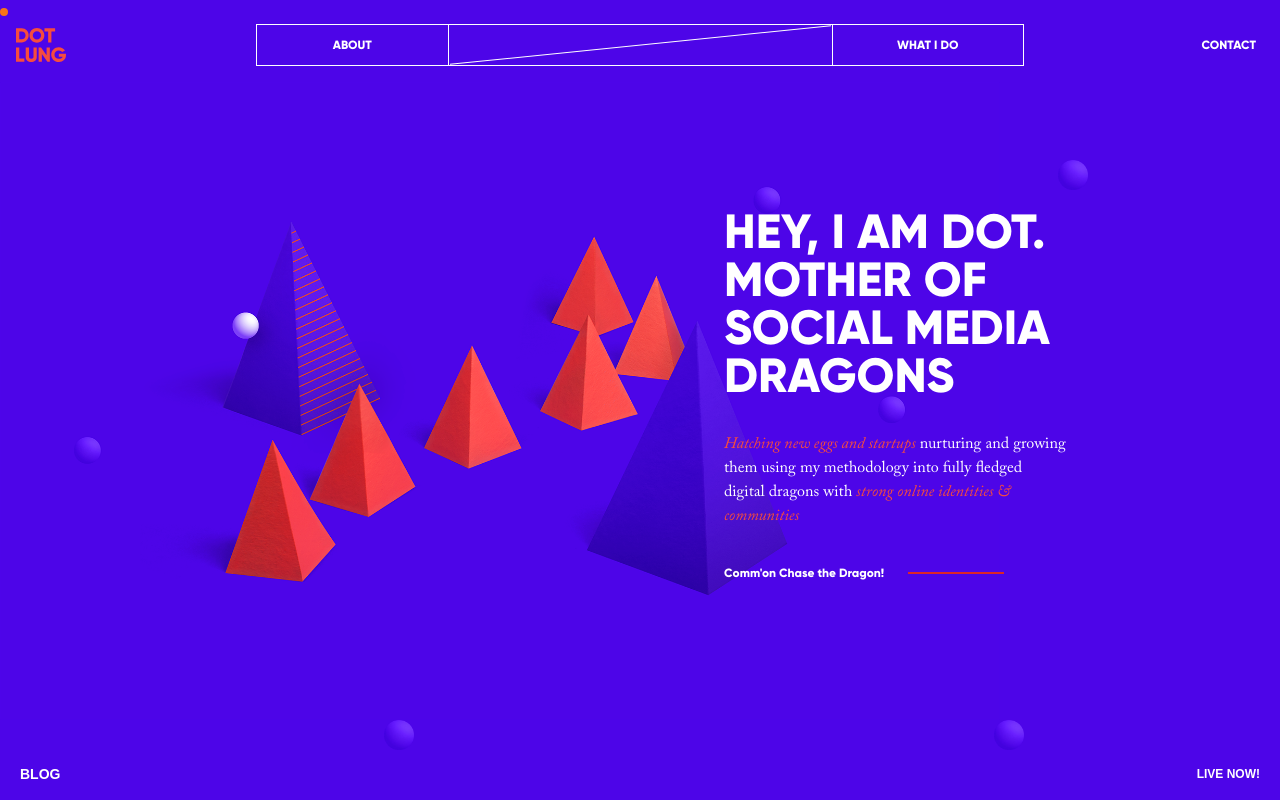
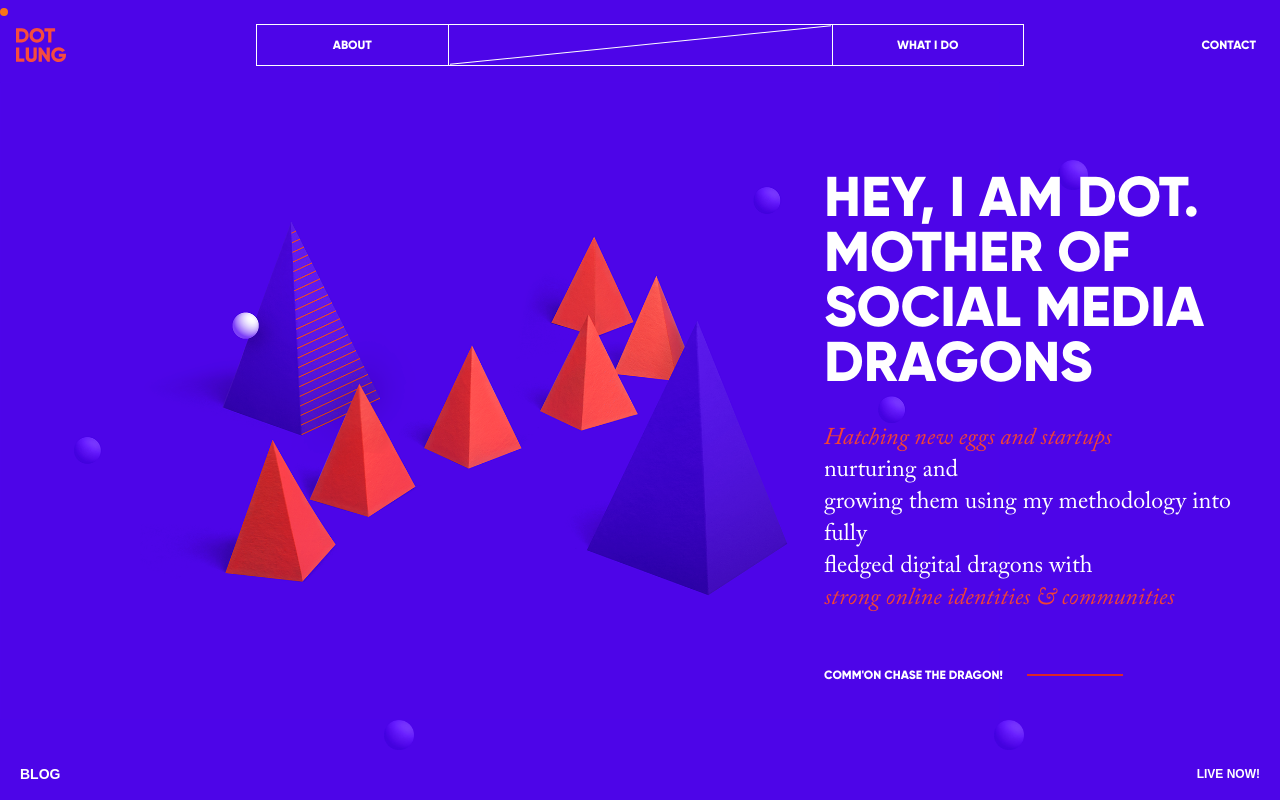
Before and after one commit to ArnabShikder24/dotlung-frontend, a Next.js app: page / in a window 1280 px wide. Built offline with nearby package versions, Linux system fonts and the light colour scheme.

Commit message:
home page completed

```diff
--- a/src/app/page.tsx
+++ b/src/app/page.tsx
@@ -9,30 +9,30 @@ export default function Home() {
       <div className="flex flex-col justify-between lg:justify-start lg:flex-row items-center font-gilroy h-[100%] lg:h-auto">
         <div className="flex-1 flex justify-center items-center lg:flex-none">
           <Image
-            className="w-full scale-[1.4] md:scale-100 md:w-[1000px]"
+            className="w-full scale-[1.4] md:scale-100 md:w-[1000px] -z-20"
             src={dot}
             alt="Dotlung"
           />
         </div>
         <div
-          className="h-auto lg:w-[390px] mx-auto lg:-ml-[300px] z-50"
+          className="h-auto lg:w-[465px] mx-auto lg:mt-16 lg:-ml-[200px]"
         >
           <div className="z-10 text-left max-w-2xl px-6">
-            <h1 className="text-[2rem] lg:text-5xl font-bold uppercase leading-[32px]">
+            <h1 className="text-[2rem] lg:text-[3.5rem] font-bold uppercase leading-[33px] lg:leading-[55px] -z-10">
               Hey, I am Dot. Mother of social media dragons
             </h1>
-            <p className="font-caslon mt-8 mb-6">
-              <span className="text-secondary italic">
+            <p className="font-caslon lg:text-2xl mt-6 lg:mt-8">
+              <p className="text-secondary italic">
                 Hatching new eggs and startups
-              </span>{" "}
-              nurturing and growing them using my methodology into fully fledged
+              </p>{" "}
+              nurturing and <br /> growing them using my methodology into fully <br /> fledged
               digital dragons with
-              <span className="text-secondary italic">
+              <p className="text-secondary italic">
                 {" "}
                 strong online identities & communities
-              </span>
+              </p>
             </p>
-            <p className="flex items-center gap-6 mt-6 py-3 text-white font-light font-gilroy" style={{fontSize:"12px"}}>
+            <p className="flex uppercase items-center gap-6 mt-2 lg:mt-10 py-3 text-white font-light font-gilroy" style={{fontSize:"12px"}}>
               Comm&apos;on Chase the Dragon!
               <span
                 className="block w-24 h-[1.5px] bg-red-600"
--- a/src/components/Navbar.tsx
+++ b/src/components/Navbar.tsx
@@ -65,11 +65,11 @@ const Navbar = () => {
   return (
     <>
       {/* Desktop Navbar */}
-      <nav className="w-full p-4 font-gilroy mt-2 hidden md:flex justify-between items-center z-50">
+      <nav className="w-full p-4 font-gilroy mt-2 hidden md:flex justify-between items-center z-[999999]">
         <Link href={PathNames.home} className="fixed">
           <Image src={Logo} alt="Logo" width={50} />
         </Link>
-        <div className="max-w-3xl flex-1 mx-auto justify-center text-xs">
+        <div className="max-w-3xl flex-1 mx-auto justify-center text-xs z-[99999]">
           <div className="border border-white flex w-full">
             <Link
               href={PathNames.about}
@@ -90,18 +90,18 @@ const Navbar = () => {
                 WHAT I DO
               </div>
               {isHovering && (
-                <div className="absolute left-0 w-full z-20">
+                <div className="absolute left-0 w-full z-[99999]">
                   {desktopMenuItems.map((item, index) => (
                     <div
                       key={item.title}
-                      className={`border border-white opacity-0
+                      className={`border border-white opacity-0 bg-primary
                         ${index === 0 ? 'animate-slide-in-1' : ''}
                         ${index === 1 ? 'animate-slide-in-2' : ''}
                         ${index === 2 ? 'animate-slide-in-3' : ''}`}
                     >
                       <Link
                         href={item.path}
-                        className={`block px-4 py-3 hover:text-orange-500 transition-colors text-center text-xs ${navItemActive(item.path)}`}
+                        className={`block px-4 py-3 hover:text-orange-500 transition-colors text-center z-[999999] text-xs ${navItemActive(item.path)}`}
                       >
                         {item.title}
                       </Link>
@@ -121,7 +121,7 @@ const Navbar = () => {
       </nav>
 
       {/* Mobile Navbar */}
-      <nav className="w-full font-gilroy md:hidden flex flex-col items-center relative text-white z-[99999]">
+      <nav className="w-full font-gilroy md:hidden flex flex-col items-center relative text-white z-[999999]">
         <div className="flex justify-between w-full items-center">
           <Link className="fixed top-4 left-3 z-[99999]" href={PathNames.home}>
             <Image src={Logo} alt="Logo" width={50} />
--- a/tailwind.config.ts
+++ b/tailwind.config.ts
@@ -18,7 +18,7 @@ export default {
         background: "var(--background)",
         foreground: "var(--foreground)",
         primary: "#4D05E8",
-        secondary: "#F64C3E",
+        secondary: "#f14336",
         headingColor: "#1E293B",
         dark: "#0F1419",
         base100: "#ffffff",
```
